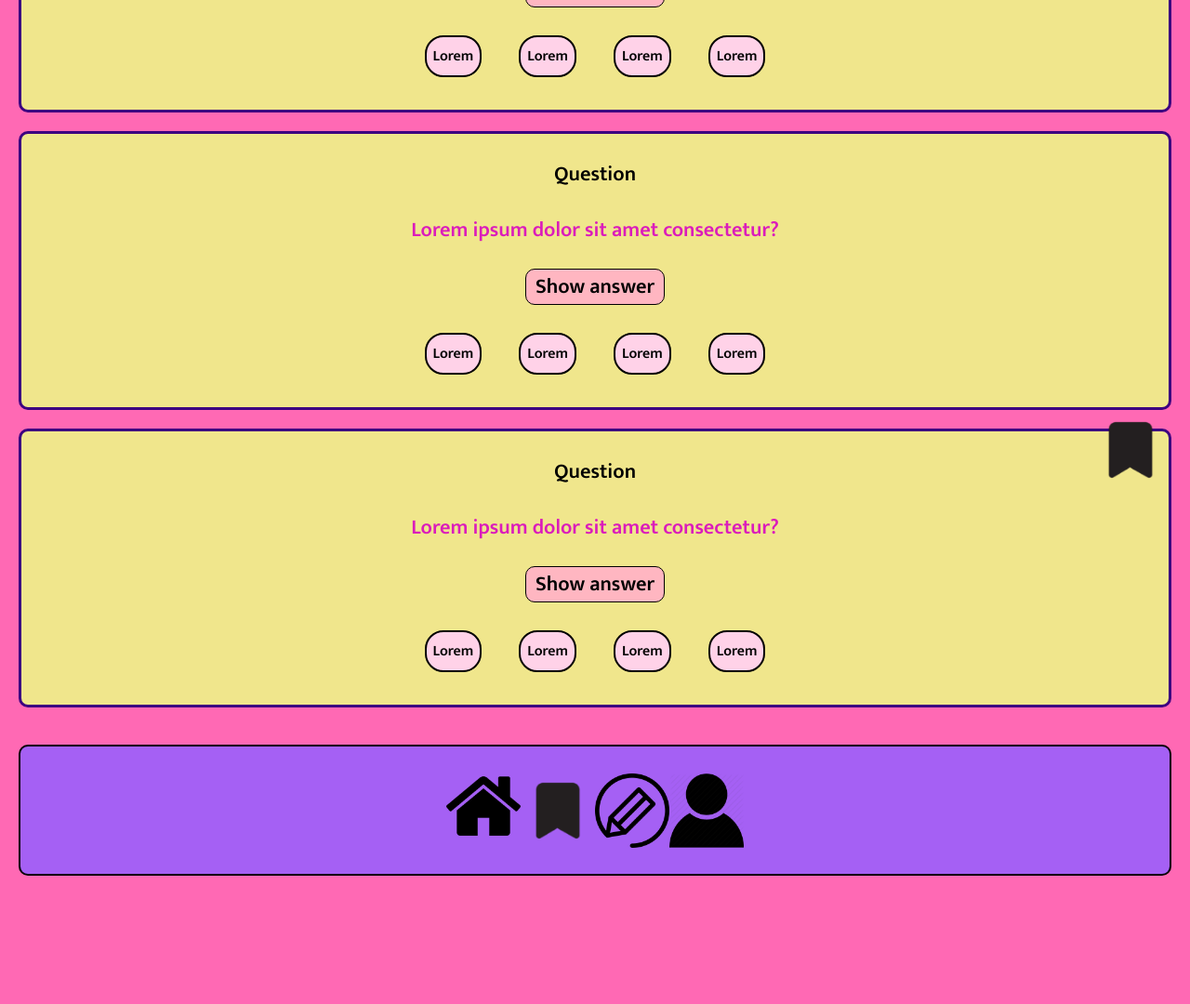
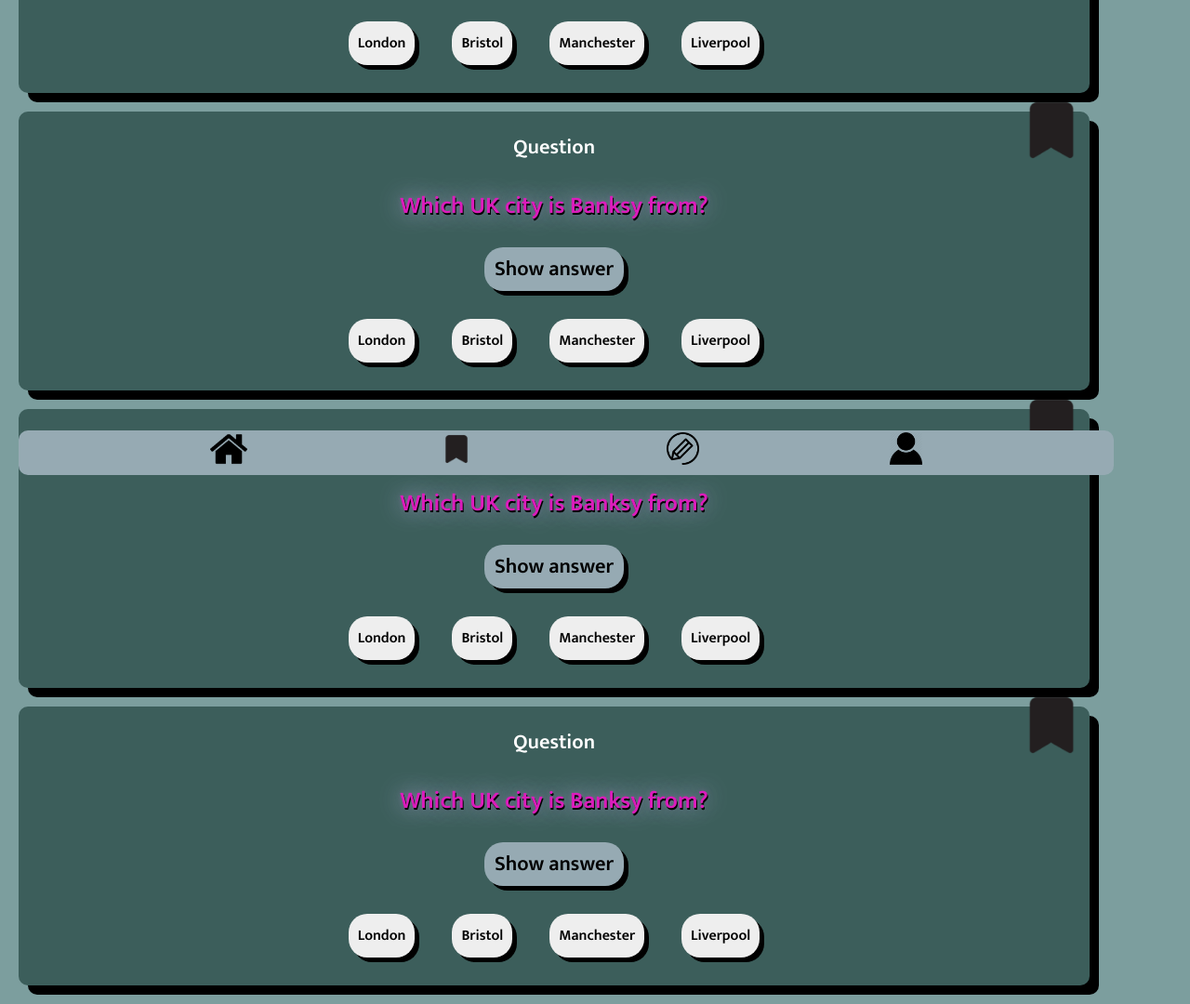
Before and after one commit to jswane/Quiz-App, a plain HTML site: page html/index.html in a window 1280 px wide. Shown: the part 289-1369 px from the top of the page at 93% size. Before the commit the page ends 1251 px from the top, so only its background shows below. Drawn offline with Linux system fonts and the light colour scheme.

Commit message:
further changes

```diff
--- a/html/index.html
+++ b/html/index.html
@@ -8,9 +8,7 @@
     <title>QUIZ-APP</title>
   </head>
   <body>
-    <header>
-      <h1 class="header__headline">QUIZ-APP</h1>
-    </header>
+    <h1 class="header__headline">QUIZ-APP</h1>
     <main>
       <section class="card">
         <img
@@ -19,26 +17,14 @@
           alt="Bookmark icon"
         />
         <h2 class="card__question">Question</h2>
-        <p class="card__content">Lorem ipsum dolor sit amet consectetur?</p>
+        <p class="card__content">Which UK city is Banksy from?</p>
         <button class="card__button--show-answer">Show answer</button>
-        <div class="card__taglist">
-          <span class="card__tag">Lorem </span>
-          <span class="card__tag">Lorem </span>
-          <span class="card__tag">Lorem </span>
-          <span class="card__tag">Lorem </span>
-        </div>
-      </section>
-
-      <section class="card">
-        <h2 class="card__question">Question</h2>
-        <p class="card__content">Lorem ipsum dolor sit amet consectetur?</p>
-        <button class="card__button--show-answer">Show answer</button>
-        <div class="card__taglist">
-          <span class="card__tag">Lorem </span>
-          <span class="card__tag">Lorem </span>
-          <span class="card__tag">Lorem </span>
-          <span class="card__tag">Lorem </span>
-        </div>
+        <ul class="card__taglist">
+          <li class="card__tag">London</li>
+          <li class="card__tag">Bristol</li>
+          <li class="card__tag">Manchester</li>
+          <li class="card__tag">Liverpool</li>
+        </ul>
       </section>
 
       <section class="card">
@@ -48,26 +34,79 @@
           alt="Bookmark icon"
         />
         <h2 class="card__question">Question</h2>
-        <p class="card__content">Lorem ipsum dolor sit amet consectetur?</p>
+        <p class="card__content">Which UK city is Banksy from?</p>
         <button class="card__button--show-answer">Show answer</button>
-        <div class="card__taglist">
-          <span class="card__tag">Lorem </span>
-          <span class="card__tag">Lorem </span>
-          <span class="card__tag">Lorem </span>
-          <span class="card__tag">Lorem </span>
-        </div>
+        <ul class="card__taglist">
+          <li class="card__tag">London</li>
+          <li class="card__tag">Bristol</li>
+          <li class="card__tag">Manchester</li>
+          <li class="card__tag">Liverpool</li>
+        </ul>
+      </section>
+
+      <section class="card">
+        <img
+          class="card__bookmark"
+          src="/images/bookmark.png"
+          alt="Bookmark icon"
+        />
+        <h2 class="card__question">Question</h2>
+        <p class="card__content">Which UK city is Banksy from?</p>
+        <button class="card__button--show-answer">Show answer</button>
+        <ul class="card__taglist">
+          <li class="card__tag">London</li>
+          <li class="card__tag">Bristol</li>
+          <li class="card__tag">Manchester</li>
+          <li class="card__tag">Liverpool</li>
+        </ul>
+      </section>
+
+      <section class="card">
+        <img
+          class="card__bookmark"
+          src="/images/bookmark.png"
+          alt="Bookmark icon"
+        />
+        <h2 class="card__question">Question</h2>
+        <p class="card__content">Which UK city is Banksy from?</p>
+        <button class="card__button--show-answer">Show answer</button>
+        <ul class="card__taglist">
+          <li class="card__tag">London</li>
+          <li class="card__tag">Bristol</li>
+          <li class="card__tag">Manchester</li>
+          <li class="card__tag">Liverpool</li>
+        </ul>
       </section>
     </main>
     <footer class="navigation-bar">
-        <a class="navigation-bar__icons">
-      <img src="/images/home.png" alt="Home-button"  width="80"
-      height="80"/></a>
-      <a class="navigation-bar__icons"></a><img src="/images/bookmark.png" alt="Bookmark-icon" width="80"
-      height="80"/></a>
-      <a class="navigation-bar__icons"></a><img src="/images/create.png" alt="Create-icon"  width="80"
-      height="80"/></a>
-      <a class="navigation-bar__icons"></a><img src="/images/profile.png" alt="Profile-icon" width="80"
-      height="80"/></a>
+      <a href="./index.html" class="navigation-bar__icon"
+        ><img
+          src="/images/home.png"
+          alt="Go to Home-Screen"
+          width="40"
+          height="40"
+      /></a>
+      <a href="./bookmarks.html" class="navigation-bar__icon"
+        ><img
+          src="/images/bookmark.png"
+          alt="View Bookmarks"
+          width="40"
+          height="40"
+      /></a>
+      <a href="./create.html" class="navigation-bar__icon"
+        ><img
+          src="/images/create.png"
+          alt="Create something"
+          width="35"
+          height="35"
+      /></a>
+      <a href="./profile.html" class="navigation-bar__icon"
+        ><img
+          src="/images/profile.png"
+          alt="View your Profile"
+          width="35"
+          height="35"
+      /></a>
     </footer>
   </body>
 </html>
--- a/styles/base.css
+++ b/styles/base.css
@@ -8,24 +8,26 @@
 }
 
 html {
-  background-color: hotpink;
+  background-color: rgb(124, 158, 158);
 }
 
 body {
   margin-top: 5px;
+  position: relative;
 }
 
-header {
-  font-size: larger;
-  background-color: rgb(165, 96, 244);
+h1 {
+  font-size: 1.8rem;
+  width: 92%;
+  height: 48px;
+  background-color: rgb(150, 170, 179);
   border-radius: 10px;
   display: flex;
   justify-content: center;
   margin: 20px;
-  border: 3px solid black;
   margin-bottom: 1px;
 }
 
 main {
-  overflow-x: auto;
+  overflow-y: auto;
 }
--- a/styles/components/card.css
+++ b/styles/components/card.css
@@ -1,19 +1,22 @@
 .card {
-  background-color: khaki;
+  background-color: rgb(60, 94, 91);
   border-radius: 10px;
-  border: rgb(60, 0, 128) 3px solid;
+  box-shadow: 10px 10px;
   height: 300px;
+  width: 90%;
+  margin: 20px;
   display: flex;
   flex-direction: column;
   justify-content: center;
   align-items: center;
   margin: 20px;
   position: relative;
+  scroll-behavior: auto;
 }
 
 .card__question {
   font-size: 1.4rem;
-  color: black;
+  color: white;
   display: flex;
   justify-content: center;
   margin-top: 10px;
@@ -21,35 +24,42 @@
 
 .card__content {
   color: #db1cbb;
-  font-size: 1.4rem;
+  font-size: 1.6rem;
+  text-shadow: 1px 2px black, 0 0 25px rgb(181, 181, 223),
+    0 0 5px rgb(95, 95, 121);
   padding: 20px;
   margin: 3px;
 }
 
 .card__taglist {
   display: flex;
+  list-style: none;
 }
 
 .card__tag {
   color: black;
-  background-color: rgb(255, 210, 232);
+  background-color: rgb(238, 238, 238);
+  border: none;
   border-radius: 20px;
+  box-shadow: 5px 5px;
   margin: 20px;
-  padding: 7px;
-  border: 2px solid black;
+  padding: 10px;
+  cursor: pointer;
 }
 
 .card__button--show-answer {
   color: black;
-  background-color: lightpink;
+  background-color: rgb(150, 170, 179);
   font-size: 1.4rem;
-  border: 1px solid black;
-  border-radius: 10px;
+  border: none;
+  border-radius: 20px;
+  box-shadow: 5px 5px;
   cursor: pointer;
   display: flex;
   justify-content: center;
   width: 150px;
   margin-bottom: 10px;
+  padding: 5px;
 }
 
 .card__bookmark {
@@ -58,4 +68,5 @@
   height: 80px;
   right: 1px;
   top: -20px;
+  cursor: pointer;
 }
--- a/styles/components/navigation-bar.css
+++ b/styles/components/navigation-bar.css
@@ -1,11 +1,18 @@
 .navigation-bar {
-  background-color: rgb(165, 96, 244);
-  border: 2px solid black;
-  padding: 24px;
+  background-color: rgb(150, 170, 179);
   margin: 20px;
+  margin-bottom: 0;
   border-radius: 10px;
+  display: flex;
+  justify-content: space-evenly;
+  align-items: center;
+  position: fixed;
+  bottom: 0;
+  width: 92%;
+  display: flex;
+  height: 48px;
+}
+
+.navigation-bar__icon {
   cursor: pointer;
-  display: flex;
-  justify-content: center;
-  align-items: center;
 }
```
Also changed, not shown: html/create.html (+40 -0 lines), html/profile.html (+40 -0 lines), html/bookmarks.html (renamed from html/bookmark.html), images/icons8-create-50.png (added), images/icons8-home-30.png (added), 1 other file.
